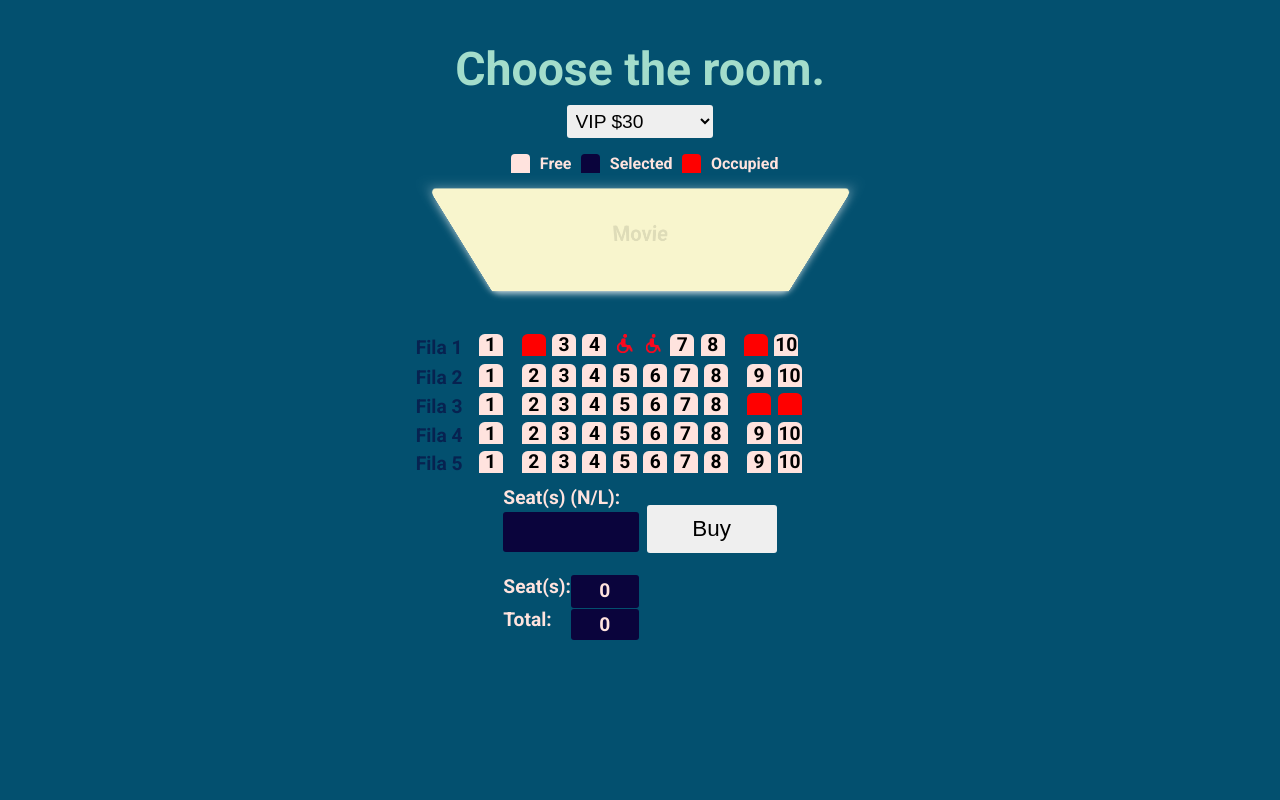
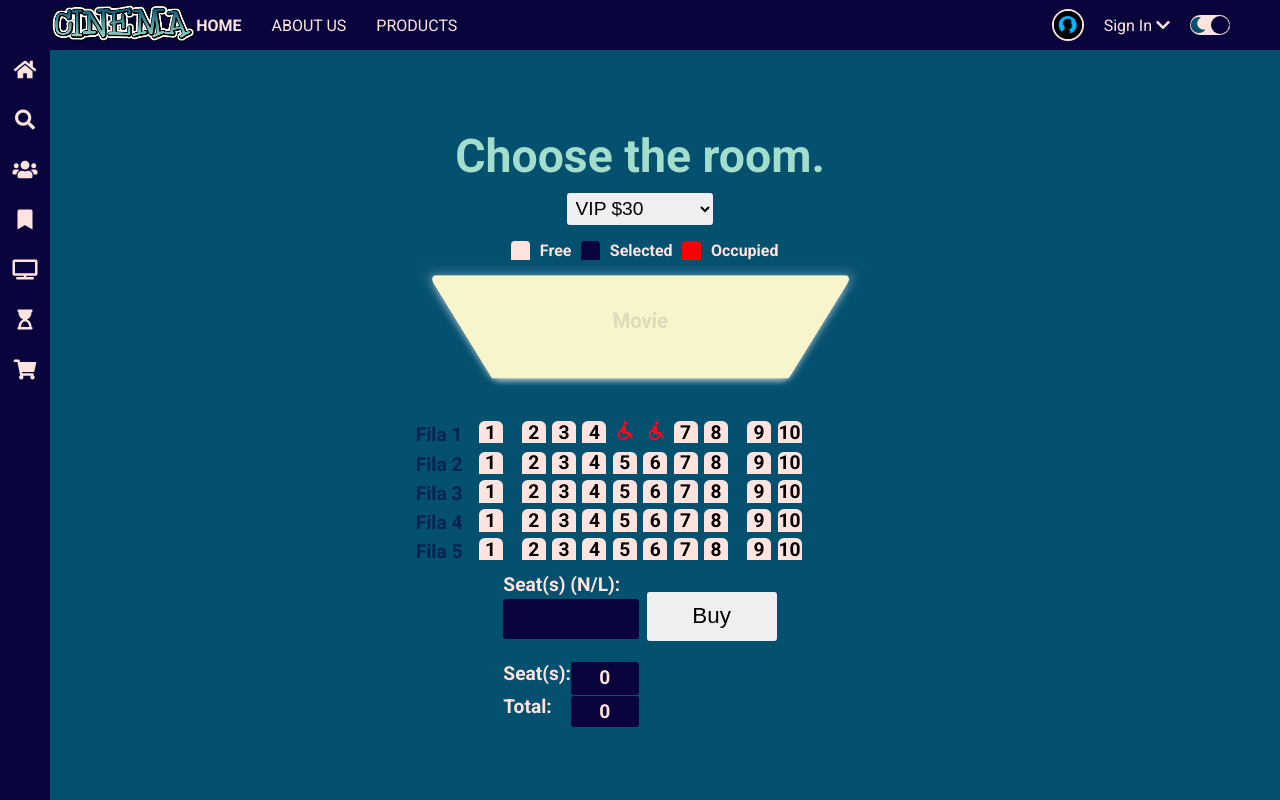
Before and after one commit to guigianjope/movie-theater, a plain HTML site: page seat.html in a window 1280 px wide. Drawn offline with Linux system fonts and the light colour scheme; a script that the page names is missing.

Commit message:
menus - new css file

```diff
--- a/css/main.css
+++ b/css/main.css
@@ -5,120 +5,13 @@
 #FFE3DE
 */
 
-@import url('https://fonts.googleapis.com/css2?family=Fira+Sans:ital,wght@0,100;0,200;0,300;0,400;0,500;0,600;0,700;0,800;0,900;1,100;1,200;1,300;1,400;1,500;1,600;1,700;1,800;1,900&display=swap');
 
 * {
     margin: 0;
   }
 
-  body {
-    font-family: 'Roboto', sans-serif;
-  }
-
-  .navbar {
-    width: 100%;
-    height: 50px;
-    background-color: #0a043c;
-  }
-
-  .navbar-container {
-      display: flex;
-      align-items: center;
-      padding: 0 50px;
-      height: 100%;
-  }
-
-  .logo-container {
-      flex: 1;
-  }
-
-  img {
-      height: 40px;
-  }
-
-  .menu-container {
-    flex: 6;
-  }
-
-  .menu-list {
-      display: flex;
-      list-style: none;
-  }
-
-  .menu-list-item.active {
-      font-weight: bold;
-  }
-
-  .menu-list-item {
-    margin-right: 30px;
-    color: #FFE3DE;
-}
-
-  .profile-container {
-    flex: 2;
-    display: flex;
-    align-items: center;
-    justify-content: flex-end;
-  }
-
-  .profile-text-container {
-      margin: 0 20px;
-      color: #FFE3DE;
-  }
-
-  .profile-picture {
-      border-radius: 50%;
-      width: 32px;
-      height: 32px;
-      object-fit: cover;
-      border: 2px solid #FFE3DE;
-  }
-
-  .toggle {
-      width: 40px;
-      height: 20px;
-      background-color: #FFE3DE;
-      border-radius: 20px;
-      display: flex;
-      align-items: center;
-      justify-content: space-between;
-      position: relative;
-  }
-
-  .toggle-icon {
-      color: #03506f;
-  }
-
-  .toggle-ball {
-      width: 18px;
-      height: 18px;
-      background-color: #0a043c;
-      position: absolute;
-      right: 1px;
-      border-radius: 50%;
-      cursor: pointer;
-  }
-
-  .sidebar {
-      width: 50px;
-      height: 100%;
-      background-color: #0a043c;
-      position: fixed;
-      top: 0;
-      display: flex;
-      flex-direction: column;
-      align-items: center;
-      padding-top: 60px;
-  }
-
-  .left-menu-icon {
-      color: #FFE3DE;
-      font-size: 20px;
-      margin-bottom: 30px;
-  }
-
   .container {
-      background-color: #03506f;
+      background-color: black;
       height: calc(100vh - 50px);
       color: #FFE3DE;
   }
@@ -133,7 +26,7 @@
   }
 
   .featured-title {
-    font-size: 90px;
+    font-size: 70px;
   }
 
   .featured-desc {
--- /dev/null
+++ b/css/menus.css
@@ -0,0 +1,107 @@
+
+* {
+    margin: 0;
+  }
+
+  .navbar {
+    width: 100%;
+    height: 50px;
+    background-color: #0a043c;
+    font-family: 'Roboto', sans-serif;
+  }
+
+  .navbar-container {
+      display: flex;
+      align-items: center;
+      padding: 0 50px;
+      height: 100%;
+  }
+
+  .logo-container {
+      flex: 1;
+  }
+
+  .cinema-logo {
+      height: 40px;
+  }
+
+  .menu-container {
+    flex: 6;
+  }
+
+  .menu-list {
+      display: flex;
+      list-style: none;
+  }
+
+  .menu-list-item.active {
+      font-weight: bold;
+  }
+
+  .menu-list-item {
+    margin-right: 30px;
+    color: #FFE3DE;
+}
+
+  .profile-container {
+    flex: 2;
+    display: flex;
+    align-items: center;
+    justify-content: flex-end;
+  }
+
+  .profile-text-container {
+      margin: 0 20px;
+      color: #FFE3DE;
+  }
+
+  .profile-picture {
+      border-radius: 50%;
+      width: 32px;
+      height: 32px;
+      object-fit: cover;
+      border: 2px solid #FFE3DE;
+  }
+
+  .toggle {
+      width: 40px;
+      height: 20px;
+      background-color: #FFE3DE;
+      border-radius: 20px;
+      display: flex;
+      align-items: center;
+      justify-content: space-between;
+      position: relative;
+  }
+
+  .toggle-icon {
+      color: #03506f;
+  }
+
+  .toggle-ball {
+      width: 18px;
+      height: 18px;
+      background-color: #0a043c;
+      position: absolute;
+      right: 1px;
+      border-radius: 50%;
+      cursor: pointer;
+  }
+
+  .sidebar {
+      width: 50px;
+      height: 100%;
+      background-color: #0a043c;
+      position: fixed;
+      top: 0;
+      display: flex;
+      flex-direction: column;
+      align-items: center;
+      padding-top: 60px;
+  }
+
+  .left-menu-icon {
+      color: #FFE3DE;
+      font-size: 20px;
+      margin-bottom: 30px;
+  }
--- a/css/seat.css
+++ b/css/seat.css
@@ -20,13 +20,13 @@
   box-sizing: border-box;
 }
 
-body {
+.container {
   display: flex;
   flex-direction: column;
   justify-content: center;
   align-items: center;
   height: 100%;
-  width: auto;
+  height: calc(100vh - 50px);
   background: var(--back-color);
   font-family: 'Roboto', sans-serif;
   font-weight: 700;
@@ -38,7 +38,7 @@ body {
   flex-direction: column;
   justify-content: center;
   align-items: center;
-  margin-top: 2.6rem;
+  margin-top: 1rem;
 }
 
 .cinemaInfo {
@@ -100,6 +100,13 @@ label.title {
   cursor: pointer;
   perspective: 100px;
   transition: all 0.1s linear;
+}
+
+.wheelChair {
+  width: 1.2rem;
+  color: var(--main-color);
+  margin: 0.2rem 0.35rem;
+  text-align: center;
 }
 
 .seat:not(.occupied):hover {
@@ -267,12 +274,6 @@ div.theaterRows {
   grid-template-rows: 1fr 1fr;
 }
 
-.wheelChair {
-  width: 1.2rem;
-  color: var(--main-color);
-  margin: 0.2rem 0.3rem;
-  text-align: center;
-}
 
 /* MEDIA QUERY  */
 @media only screen and (max-width: 768px) {
--- a/seat.html
+++ b/seat.html
@@ -7,10 +7,49 @@
     <title>Movie Seat Booking</title>
     <link rel="preconnect" href="https://fonts.gstatic.com">
     <link href="https://fonts.googleapis.com/css2?family=Roboto:ital,wght@0,100;0,300;0,400;0,500;0,700;0,900;1,100;1,300;1,400;1,500;1,700;1,900&display=swap" rel="stylesheet">
+
+    <link rel="stylesheet" href="https://cdnjs.cloudflare.com/ajax/libs/font-awesome/5.15.3/css/all.min.css">
+
     <link rel="stylesheet" href="css/seat.css">
+    <link rel="stylesheet" href="css/menus.css">
 </head>
 <body>
 
+        <div class="navbar">
+            <div class="navbar-container">
+                <div class="logo-container"><img class="cinema-logo" src="img/logo.png" alt=""></div>
+                <div class="menu-container">
+                    <ul class="menu-list">
+                        <li class="menu-list-item active">HOME</li>
+                        <li class="menu-list-item">ABOUT US</li>
+                        <li class="menu-list-item">PRODUCTS</li>
+                    </ul>
+                </div>
+                <div class="profile-container">
+                    <img class="profile-picture" src="img/profile.jpg" alt="">
+                    <div class="profile-text-container">
+                        <span class="profile-text">Sign In</span>
+                        <i class="fas fa-chevron-down"></i>
+                    </div>
+                    <div class="toggle">
+                        <i class="fas fa-moon toggle-icon"></i>
+                        <i class="fas fa-sun toggle-icon"></i>
+                        <div class="toggle-ball"></div>
+                    </div>
+                </div>
+            </div>
+        </div>
+        <div class="sidebar">
+            <i class="left-menu-icon fas fa-home"></i>
+            <i class="left-menu-icon fas fa-search"></i>
+            <i class="left-menu-icon fas fa-users"></i>
+            <i class="left-menu-icon fas fa-bookmark"></i>
+            <i class="left-menu-icon fas fa-tv"></i>
+            <i class="left-menu-icon fas fa-hourglass-start"></i>
+            <i class="left-menu-icon fas fa-shopping-cart"></i>
+        </div>
+
+    <div class="container">
         <div class="content">
             <label for="" class="title">Choose the room.</label>
             <select name="" id="movie">
@@ -41,14 +80,14 @@
                 <div class="row" id="1">
                     <div class="rowNumb" id="1"></div>
                     <div class="seat" id="1"></div>
-                <div class="seat occupied" id="2"></div>
+                    <div class="seat" id="2"></div>
                     <div class="seat" id="3"></div>
                     <div class="seat" id="4"></div>
                     <div class="seatwheelChair" id="5"><img class="wheelChair" src="img/wheelchair.png" alt="wheelchair"></div>
                     <div class="seatwheelChair" id="6"><img class="wheelChair" src="img/wheelchair.png" alt="wheelchair"></div>
                     <div class="seat" id="7"></div>
                     <div class="seat" id="8"></div>
-                <div class="seat occupied" id="9"></div>
+                    <div class="seat" id="9"></div>
                     <div class="seat" id="10"></div>
                 </div>
                 <!-- 2 -->
@@ -76,8 +115,8 @@
                     <div class="seat" id="6"></div>
                     <div class="seat" id="7"></div>
                     <div class="seat" id="8"></div>
-                <div class="seat occupied" id="9"></div>
-                <div class="seat occupied" id="10"></div>
+                    <div class="seat" id="9"></div>
+                    <div class="seat" id="10"></div>
                 </div>
                 <!-- 4 -->
                 <div class="row" id="4">
@@ -135,7 +174,7 @@
 
             </div>
         </div>
-
+    </div>
     <script src="js/main.js"></script>
 
 </body>
```
Also changed, not shown: index.html (+3 -2 lines). Lines whose indentation alone changed are shown as unchanged.
